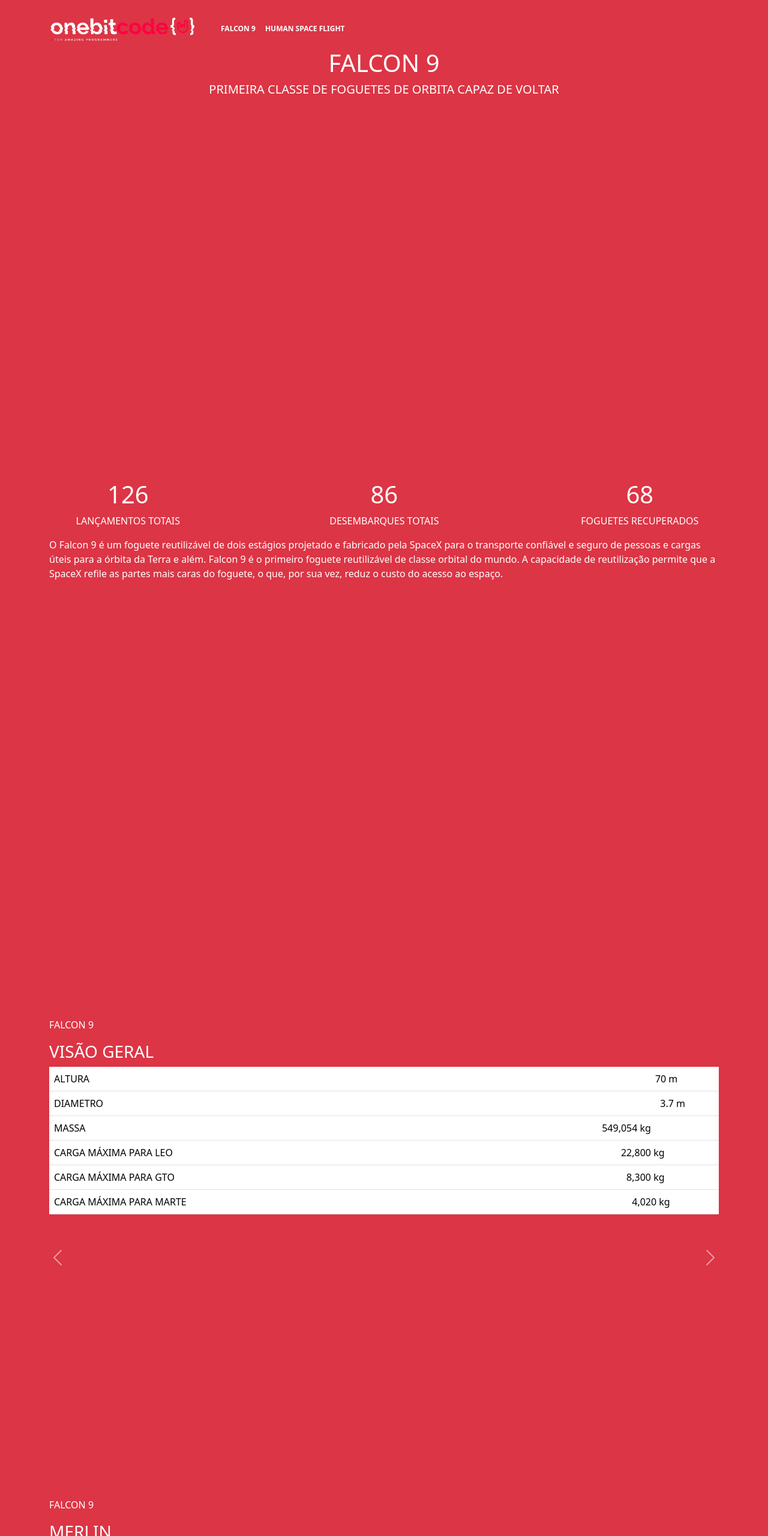
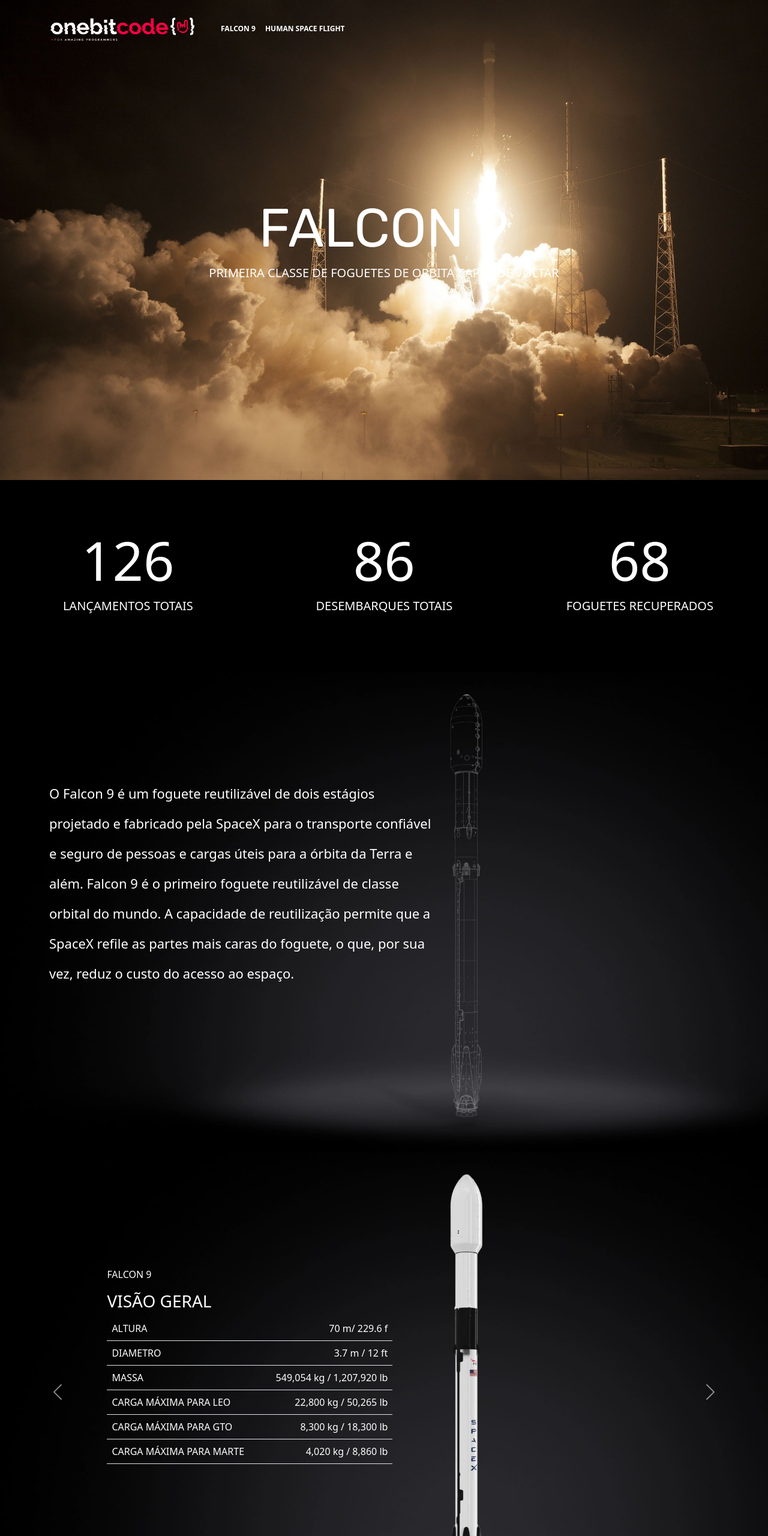
Before and after one commit to LetzC/human-flight, a website: page paginas-html/falcon9.html in a window 1280 px wide. Shown: the top 2560 px of the page at 60% size. Drawn offline with nearby package versions, Linux system fonts and the light colour scheme.

Commit message:
Installing bootstrap from link

```diff
--- a/paginas-html/falcon9.html
+++ b/paginas-html/falcon9.html
@@ -9,7 +9,8 @@
   <link rel="stylesheet" href="https://unpkg.com/aos@next/dist/aos.css" />
 
   <!-- Bootstrap  -->
-  <link rel="stylesheet" href="../node_modules/bootstrap/dist/css/bootstrap.css">
+  <link href="https://cdn.jsdelivr.net/npm/bootstrap@5.1.3/dist/css/bootstrap.min.css" rel="stylesheet"
+    integrity="sha384-1BmE4kWBq78iYhFldvKuhfTAU6auU8tT94WrHftjDbrCEXSU1oBoqyl2QvZ6jIW3" crossorigin="anonymous">
 
   <!-- CSS -->
   <link rel="stylesheet" href="../css/style.css">
@@ -329,7 +330,9 @@
   </footer>
 
   <!-- Bootstrap  -->
-  <script src="../node_modules/bootstrap/dist/js/bootstrap.js"></script>
+  <script src="https://cdn.jsdelivr.net/npm/bootstrap@5.1.3/dist/js/bootstrap.bundle.min.js"
+    integrity="sha384-ka7Sk0Gln4gmtz2MlQnikT1wXgYsOg+OMhuP+IlRH9sENBO0LRn5q+8nbTov4+1p"
+    crossorigin="anonymous"></script>
 
   <!-- Lib Animation -->
   <script src="https://unpkg.com/aos@next/dist/aos.js"></script>
--- /dev/null
+++ b/scss/pages/falcon9.scss
@@ -0,0 +1,82 @@
+.container00 {
+  &.container05 {
+    background-image: url(../imgs/falcon9/01.jpg);
+  }
+  &.container06 {
+    background-image: url(../imgs/falcon9/02.jpg);
+  }
+  &.carrossel01 {
+    background-image: url(../imgs/falcon9/03.jpg);
+  }
+  &.carrossel02 {
+    background-image: url(../imgs/falcon9/04.jpg);
+  }
+  &.carrossel03 {
+    background-image: url(../imgs/falcon9/05.jpg);
+  }
+  &.carrossel04 {
+    background-image: url(../imgs/falcon9/06.jpg);
+  }
+  &.carrossel05 {
+    background-image: url(../imgs/falcon9/07.jpg);
+  }
+  &.container07 {
+    background-image: url(../imgs/falcon9/08.jpg);
+  }
+}
+
+.titleContent {
+  display: flex;
+  flex-direction: column;
+  justify-content: center;
+  min-height: 80vh;
+}
+
+.titleFalcon9 {
+  font-size: 90px;
+  font-family: "Rubik", sans-serif;
+  font-weight: 514;
+}
+
+.numbers {
+  background-color: black;
+  height: 40vh;
+  display: flex;
+  flex-direction: column;
+  justify-content: center;
+  h1 {
+    font-size: 90px;
+  }
+  p {
+    font-size: 20px;
+  }
+}
+
+.falcon9Desc {
+  font-size: 22px;
+  width: 640px;
+  line-height: 50px;
+}
+
+.containerFalcon9Desc {
+  display: grid;
+  height: 90vh;
+  align-items: center;
+  justify-content: left;
+}
+
+#overViewPosition {
+  width: 500px;
+  margin-left: 13%;
+  padding-top: 15%;
+}
+
+.carrosselSlide {
+  img {
+    height: 100vh;
+  }
+}
+
+.carousselText {
+  background-color: black;
+}
```
Also changed, not shown: paginas-html/home.html (+5 -2 lines), css/style.css, 1 other file.
